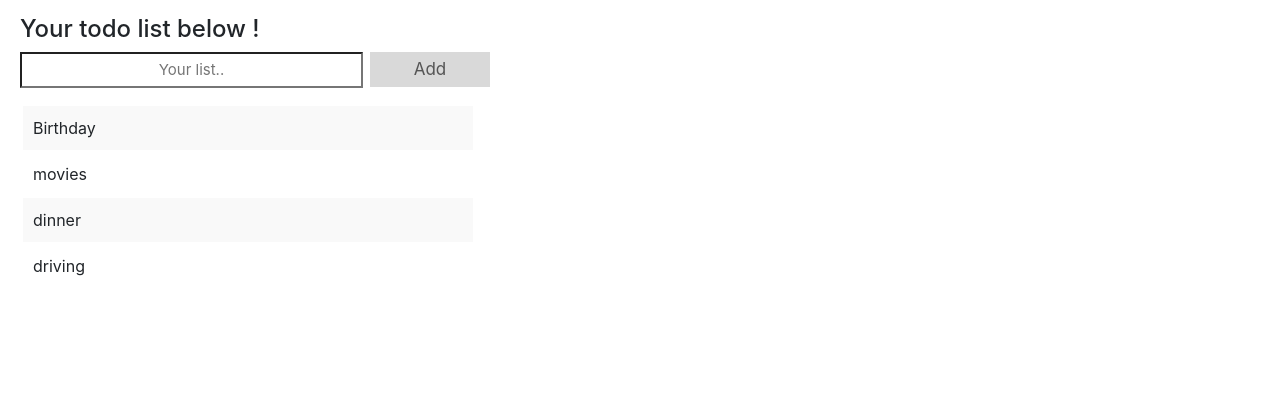
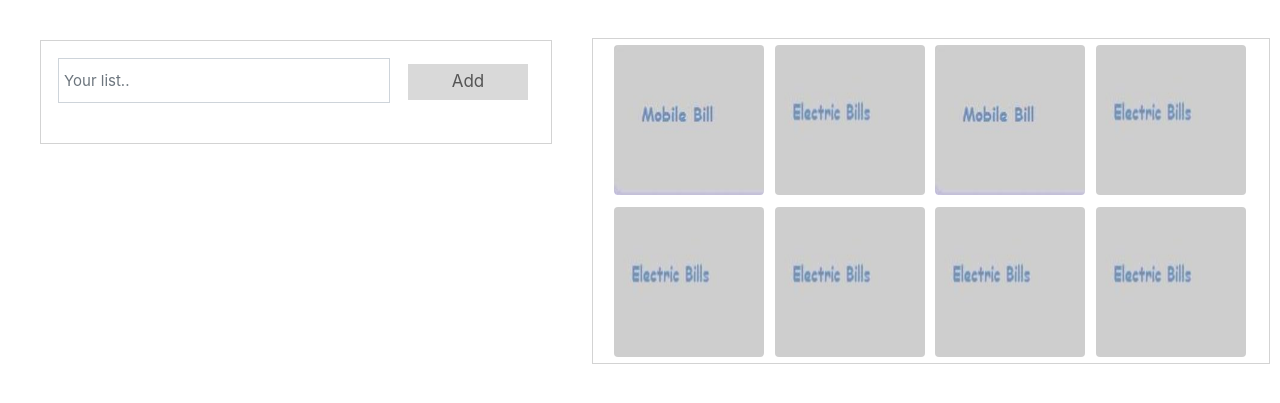
Before and after one commit to ravi504/HomeProject, a PHP site: page / in a window 1280 px wide. Shown: the part 56-459 px from the top of the page. Run offline with PHP 8.4, Linux system fonts and the light colour scheme; some libraries are stand-ins or nearby versions.

Commit message:
Add todo list js

```diff
--- a/TestProject/css/index.css
+++ b/TestProject/css/index.css
@@ -1,23 +1,27 @@
-#todo_sec{
-	width:500px;
-	margin:5px 5px;
-}
-#todo_list{
-	margin:15px;
+
+#con{
+	float:left;
+	width:40%;
+	margin:40px;
+	padding:11px;
+	border:1px solid lightgrey;
 }
 #my_list{
-	margin:18px;
+	margin:10px 0px;
 	padding:0px;
 	//border:1px solid;
 
 }
 #my_list li{
 	position:relative;
-	padding:10px;
+	//padding:10px;
 	list-style:none;
-	width:450px;
+	//width:450px;
 	cursor:pointer;
 	margin:2px 0px;
+	font-size:18px;
+	font-family:Comic sans ms;
+
 }#my_list li:nth-child(odd){
 	background:#f9f9f9;
 }
@@ -25,20 +29,39 @@
 	background:#ddd;
 }
 
+#my_list li.checked{
+	background:#888;
+	color:#fff;
+	text-decoration:line-through;
+}
+#my_list li.checked::before {
+    content: '';
+    position: absolute;
+    border-color: #fff;
+    border-style: solid;
+    border-width: 0 2px 4px 0;
+    top: 14px;
+    left: 7px;
+    transform: rotate(45deg);
+    height: 15px;
+    width: 7px;
+}
 .clos_e{
 	position:absolute;
 	top:0px;
-	left:412px;
-	padding:10px 11px;
-
+	left:444px;
+	padding:10px 12px;
+	margin-top:2px;
 }
 .clos_e:hover{
 	background:grey;
 	color:white;
 }
 #input_name{
-	width: 343px;
-    text-align: center;
+	width: 15px;
+	height:45px;
+	margin:6px;
+    text-align: left;
     font-size: 15px;
     border-radius: 0px;
     padding: 5px;
@@ -56,7 +79,44 @@
     border-radius: 0px;
 	transition:0.3s;
 	padding:5px;
+	margin:12px;
 }
 .add_cls:hover{
 	background:#bbb;
 }
+
+#util_list{
+	float:left;
+	border:1px solid lightgrey;
+	width:53%;
+	//height:500px;
+	margin:38px 0px;
+}
+.ul_li{
+	padding:0px;
+}
+.ul_li li{
+	width:169px;
+	height:150px;
+	float:left;
+	list-style:none;
+	margin:2px;
+	border-radius:5px;
+	border:1px solid black;
+	cursor:pointer;
+}
+.ul_li li:hover{
+	background:grey;
+	opacity:0.1;
+	text-align:center;
+	font:5px;
+}
+
+img{
+	margin:6px 0px 6px 6px;
+	cursor:pointer;
+}
+img:hover{
+	padding:5px;
+	background:lightblue;
+}
--- a/TestProject/index.html
+++ b/TestProject/index.html
@@ -10,6 +10,7 @@
 
 </head>
 <body>
+
  <nav class="navbar navbar-expand-lg bg-light navbar-light">
 	 <a class="navbar-brand" href="container_concept.html">Home Utility</a>
 	  <button type="button" class="navbar-toggler" data-toggle="collapse" data-target="#data_search">
@@ -51,23 +52,45 @@
 		   </form>
 		  </div>
 	   </div>
-</nav>
+  </nav>
 
-<div id="todo_sec">
- <div id="todo_list">
- <h4 class="header">Your todo list below !</h4>
- <input type="text" id="input_name" placeholder="Your list..">
- <span type="submit" onclick="add_list()" class="add_cls">Add</span>
+<div class="container" id="con" class="border border-secondary">
+	<form>
+	 <div class="input-group" id="todo_list">
+	 <!-- <h4 class="heading">Your todo list below !</h4><br> -->
+	 <input type="text" class="form-control" id="input_name" placeholder="Your list..">
+	 <span type="submit" id="add" class="add_cls">Add</span>
+	</div>
+    </form>
+     <div id="todo"></div>
+
+	<!-- <ul id="my_list" class="list-group"> -->
+	  <!-- <li class="list-group-item">Birthday</li> -->
+	  <!-- <li class="list-group-item">movies</li> -->
+	  <!-- <li class="list-group-item">dinner</li> -->
+	  <!-- <li class="list-group-item">driving</li> -->
+	<!-- </ul> -->
+
 </div>
 
-<ul id="my_list">
-  <li>Birthday</li>
-  <li>movies</li>
-  <li>dinner</li>
-  <li>driving</li>
-</ul>
+<div class="container" id="util_list">
+  <!-- <ul class="ul_li" class="list-group"> -->
+   <!-- <li class="list-group-item">Electricity</li>  -->
+   <!-- <li class="list-group-item">Mobile</li>  -->
+   <!-- <li class="list-group-item">Insurance</li>  -->
+   <!-- <li class="list-group-item">Medical</li>  -->
+   <!-- <li class="list-group-item">Internet</li>  -->
+  <!-- </ul> -->
+
+  <img src="image/mob-bill.jpg" class="rounded" width="150" height="150" />
+  <img src="image/Elec_bill.jpg" class="rounded" width="150" height="150" />
+  <img src="image/mob-bill.jpg" class="rounded" width="150" height="150" />
+  <img src="image/Elec_bill.jpg" class="rounded" width="150" height="150" />
+  <img src="image/Elec_bill.jpg" class="rounded" width="150" height="150" />
+  <img src="image/Elec_bill.jpg" class="rounded" width="150" height="150" />
+  <img src="image/Elec_bill.jpg" class="rounded" width="150" height="150" />
+  <img src="image/Elec_bill.jpg" class="rounded" width="150" height="150" />
 </div>
-
 
 
 
--- a/TestProject/js/index.js
+++ b/TestProject/js/index.js
@@ -1,29 +1,66 @@
-function add_list(){
-	let ul = document.getElementById("my_list");
-	let li = document.createElement("li");
-	let input_txt = document.getElementById("input_name").value;
-	let text = document.createTextNode(input_txt);
-	let span = document.createElement("span");
-	let span_txt = "\u00D7"; // cancle mark.
-	let clos_e = document.getElementsByClassName("clos_e");
-	let i;
+function todo_list(){
+	var arr = [];
+	var arr_text = localStorage.getItem("todo");
+	 if (arr_text !== null){
+		 arr = JSON.parse(arr_text);
+	 }
+	  return arr;
+}
 
-	li.append(text);
-
-	 if (input_txt == ""){
-		  alert("Enter your todo list !");
+function add(){
+	var arr = todo_list();
+	var input = document.getElementById("input_name");
+	var input_text = input.value;
+	 if(input_text == ""){
+		 alert("Please enter the input value")
+	 }else if(arr.indexOf(input_text) == 0){
+		 alert("input text is already exist!")
 	 }else{
-		 ul.appendChild(li);
+		 arr.push(input_text);
+		 localStorage.setItem("todo",JSON.stringify(arr));
+		 input.value = "";
 	 }
 
-	span.className = "clos_e";
-	span.append(span_txt);
-	li.appendChild(span);
+	 show();//
+	 return false;//
+}
 
-	for (i = 0; i < clos_e.length; i++){
-		 clos_e[i].onclick = function(){
-			 let div = this.parentElement;
-			 div.style.display = "none";
-		 };
+function remove(){
+	var id = this.getAttribute("id");
+	var arr = todo_list();
+	arr.splice(id,1);
+	localStorage.clear();
+	localStorage.setItem("todo",JSON.stringify(arr));
+
+
+	show();//
+	return false;//
+}
+
+function show(){
+	var arr = todo_list();
+	var html = "<ul id='my_list' class='list-group'>";
+	var span_text = "\u00D7";
+
+	for (var i=0; i<arr.length; i++){
+		html += "<li class='list-group-item' id='li'>" + arr[i] + "<span class='clos_e'>" + span_text + "</span>"+"</li>";
 	}
+		html += "</ul>";
+
+	document.getElementById("todo").innerHTML = html;
+
+	var close = document.getElementsByClassName("clos_e");
+     for (var i=0; i<close.length; i++){
+		 close[i].addEventListener('click', remove);
+	 }
+
+	var list = document.querySelectorAll("li");
+     for (var i=0; i<list.length; i++){
+		 list[i].addEventListener('click', function(e){
+			 e.target.classList.toggle("checked");
+		 },false);
+	 }
 }
+
+document.getElementById("add").addEventListener('click', add);
+show();
```
Also changed, not shown: TestProject/index.js (added, +75 -0 lines), TestProject/image/Elec_bill.jpg (added), TestProject/image/Mob-bill.jpg (added).
